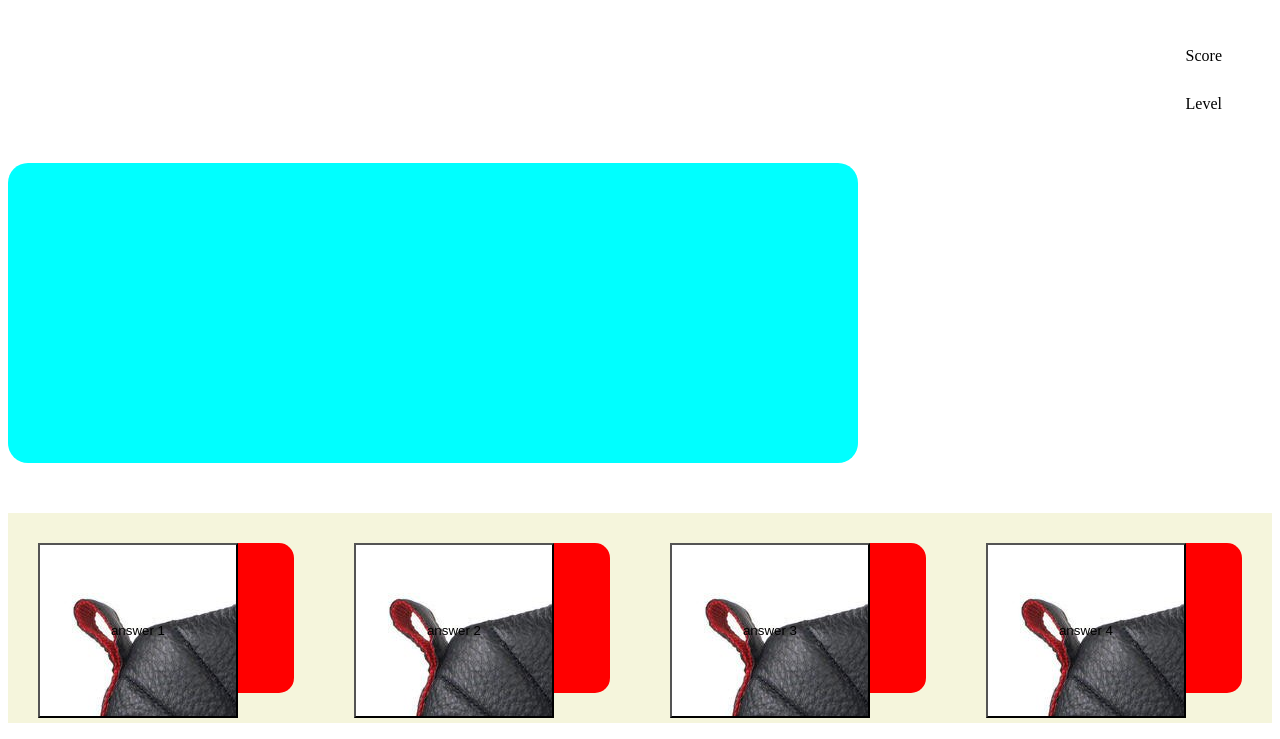
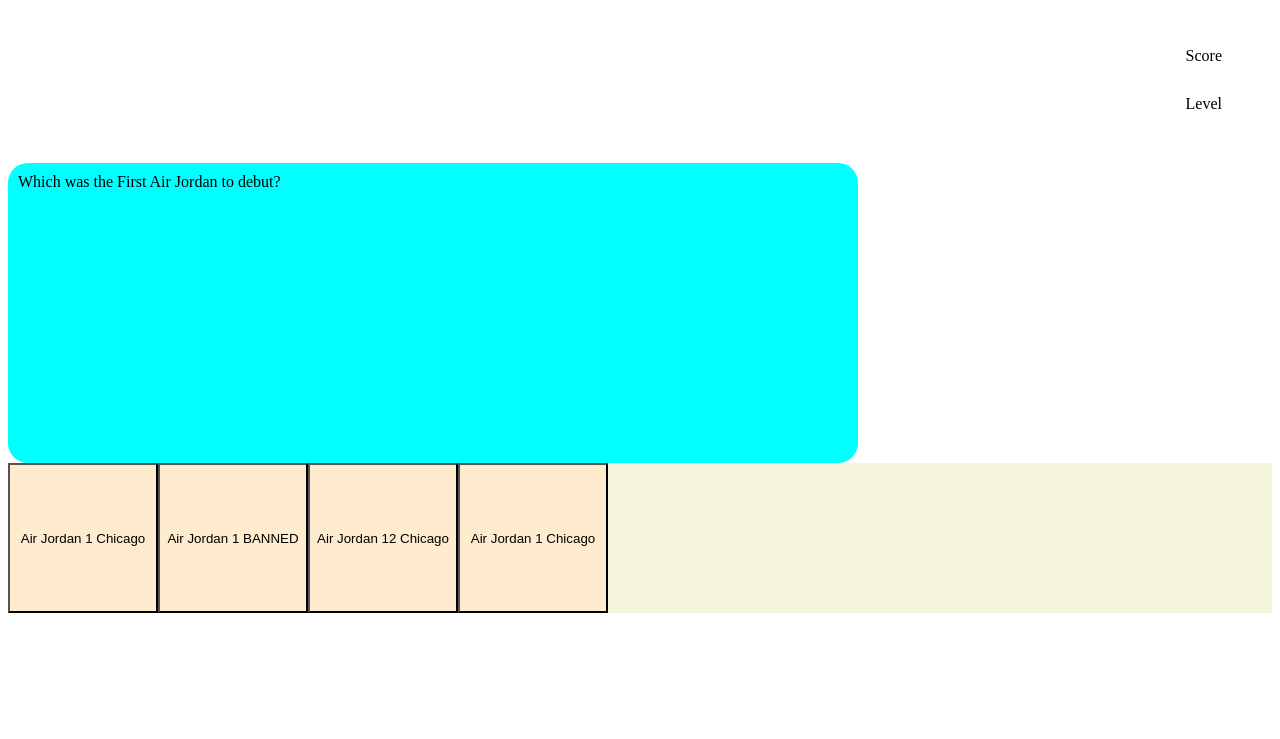
Before and after one commit to ZavierLowe/Jordan-Trivia, a plain HTML site: page index.html in a window 1280 px wide. Shown: the part 61-800 px from the top of the page. Drawn offline with Linux system fonts and the light colour scheme.

Commit message:
Got the functionality to work on going to the next question and loading up new questions

```diff
--- a/index.html
+++ b/index.html
@@ -22,10 +22,10 @@
 </div>
 
  <div class="picbox">
-       <div class="img" id="imgbox1" ><button>answer 1</button> </div>
-       <div class="img" id="imgbox2"><button>answer 2</button></div>
-       <div class="img" id="imgbox3"><button>answer 3</button></div>
-       <div class="img" id="imgbox4"><button>answer 4</button></div>
+       <button class="btn">answer 1</button>
+      <button class="btn2">answer 2</button>
+       <button class="btn3">answer 3</button>
+       <button class="btn4">answer 4</button>
 
 
  </div>
--- a/script.js
+++ b/script.js
@@ -2,11 +2,12 @@
 
 let questionName  = document.querySelector("#question")
 let questnumb = document.querySelector("#questnumb")
-let questAns1 = document.querySelector("#imgbox1")
-let questAns2 = document.querySelector("#imgbox2")
-let questAns3 = document.querySelector("#imgbox3")
-let questAns4 = document.querySelector("#imgbox4")
+let btnAns1 = document.querySelector(".btn")
+let btnAns2= document.querySelector(".btn2")
+let btnAns3 = document.querySelector(".btn3")
+let btnAns4 = document.querySelector(".btn4")
 let currentQuestionIndex
+let button
 // Create an array of questions and answers
 
 const questions = [
@@ -73,23 +74,30 @@ const questions = [
 
 // Function to create the trivia game and change the inner HTML to show the questions
 
-// function startTrivia(){
-//       currentQuestion = 0;
-//       questionName.innerHTML = questions[currentQuestion].question;
-//       questAns1.innerHTML = questions[currentQuestion].answers[0].text;
-//       questAns2.innerHTML = questions[currentQuestion].answers[1].text;
-//       questAns3.innerHTML = questions[currentQuestion].answers[2].text;
-//       questAns4.innerHTML = questions[currentQuestion].answers[3].text;
+function startTrivia(){
+      questionName.innerHTML = questions[0].question;
+      btnAns1.innerHTML = questions[0].answers[0].text;
+      btnAns2.innerHTML = questions[1].answers[1].text;
+      btnAns3.innerHTML = questions[2].answers[2].text;
+      btnAns4.innerHTML = questions[3].answers[3].text;
 
-// }
 
-// startTrivia()
+
+
+
+
+      };
+
+      btnAns1.addEventListener("click",nextQuestion)
+
+
+startTrivia()
 
 // Create a function to set the next question
 
-// function nextQuestion(questions){
-// questionName.innerHTML = question.question;
-// }
+function nextQuestion(){
+questionName.innerHTML = questions[1].question
+}
 
 
 // Create a function to select the answer
--- a/style.css
+++ b/style.css
@@ -26,7 +26,6 @@ body{
 }
 
 .picbox{
-      margin-top: 50px;
       display: flex;
       flex-direction: row;
       background-color: beige;
@@ -46,7 +45,7 @@ background-color: red;
 }
 
 button{
-      background-image: url(/images/michael-jordan-air-jordan-12-flu-game-5.jpeg);
-      width: 200px;
-      height: 175px;
+      background-color: blanchedalmond;
+      width: 150px;
+      height: 150px;
 }
```
